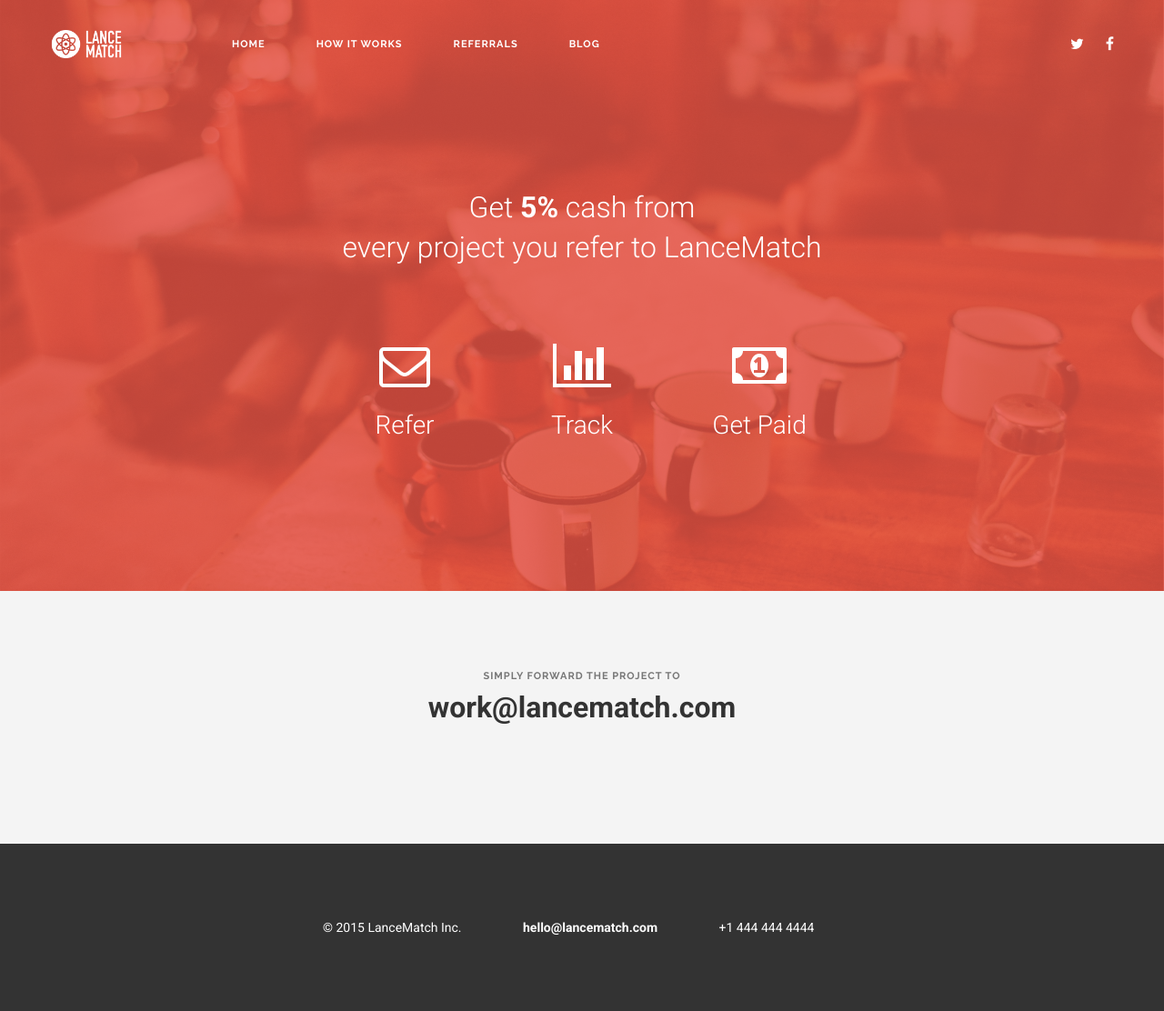
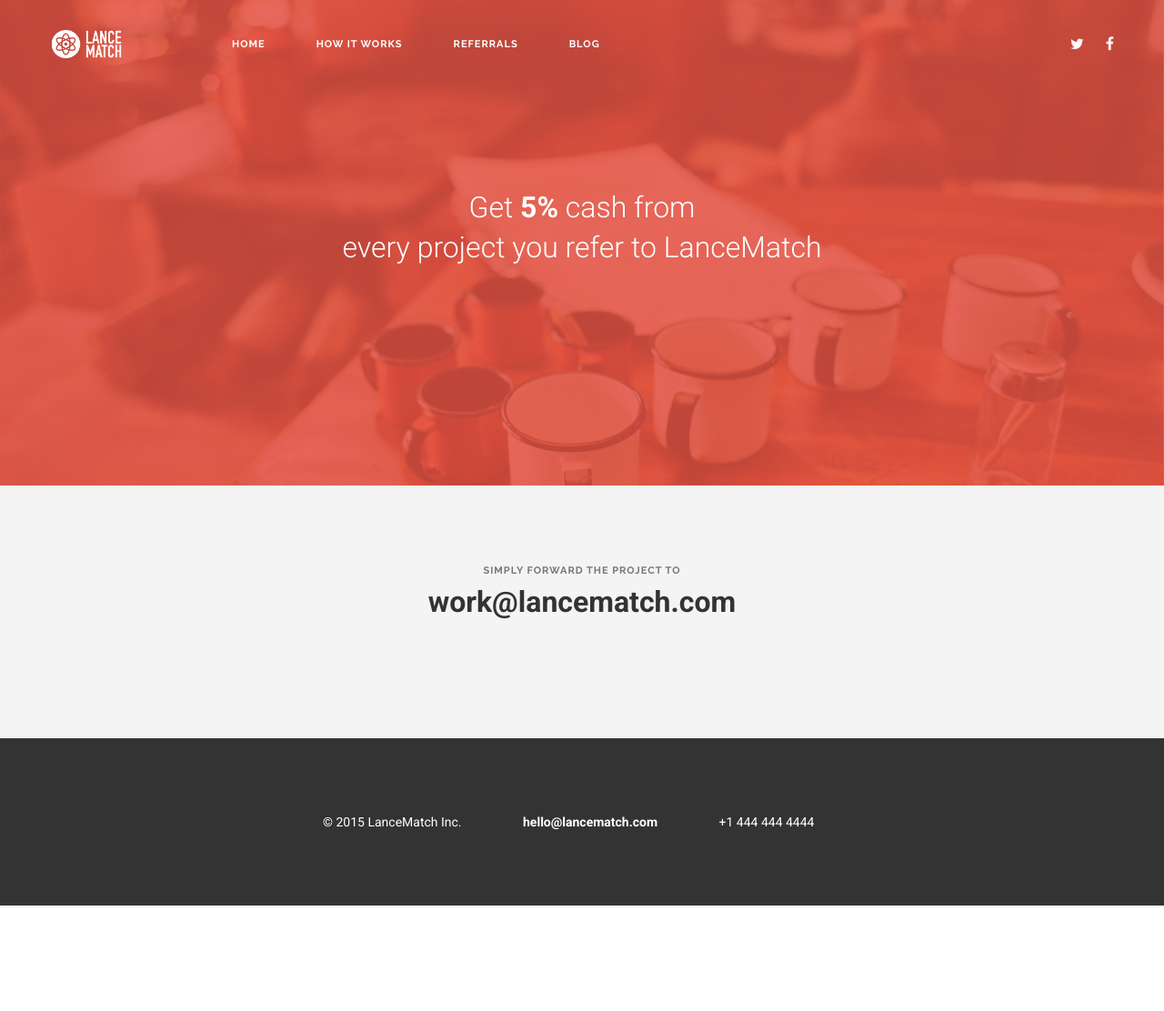
Before and after one commit to LanceMatch/LanceMatch, a Jekyll site: the page built from referrals/index.html, in a window 1280 px wide. Shown: the whole page at 91% size. Built offline with Jekyll 4.4.1, drawn with Linux system fonts in a browser that asks for light colours; after the commit the page ends 996 px from its top, so only the background shows below that.

Commit message:
no icons

```diff
--- a/referrals/index.html
+++ b/referrals/index.html
@@ -14,26 +14,6 @@
           <h1 class="text-white">Get <strong>5%</strong> cash from <br>every project you refer to LanceMatch<br></h1>
         </div>
       </div>
-
-      <div class="col-sm-6 col-sm-offset-3">
-        <div class="row center">
-          <div class="col-sm-4">
-            <i class="icon text-white fa fa-envelope-o"></i>
-            <h2 class="text-white">Refer</h2>
-          </div>
-
-          <div class="col-sm-4">
-            <i class="icon text-white fa fa-bar-chart"></i>
-            <h2 class="text-white">Track</h2>
-          </div>
-
-          <div class="col-sm-4">
-            <i class="icon text-white fa fa-money"></i>
-            <h2 class="text-white">Get Paid</h2>
-          </div>
-        </div>
-      </div>
-
     </div>
   </header>
 
```
